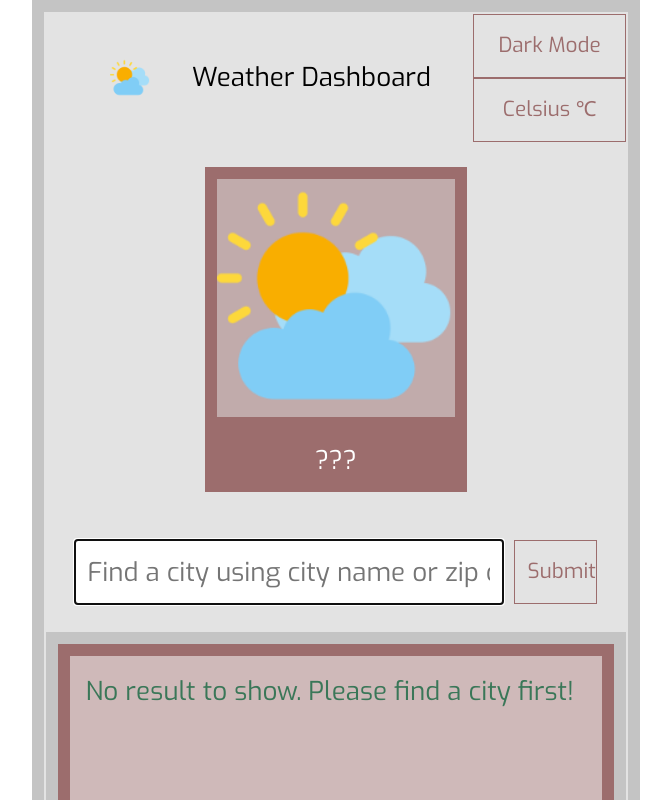
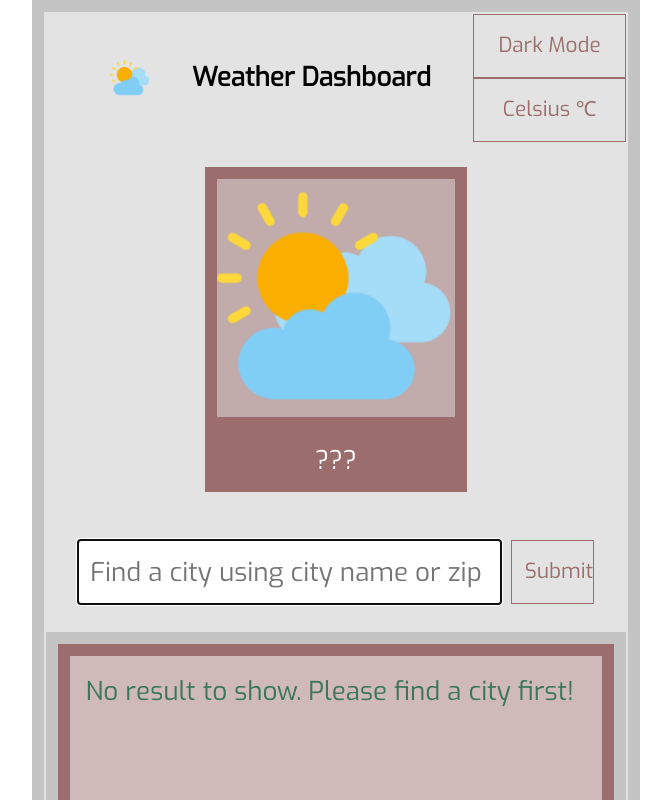
Before and after one commit to dvlprwchoi/weather-dashboard, a React (Create React App) app: page / in a window 1280 px wide. Shown: the top 800 px of the page, without its empty margins (304-975 px from the left). Built offline with nearby package versions, Linux system fonts and the light colour scheme; no server answers.

Commit message:
Bold title and input box 89 percent

```diff
--- a/src/App.css
+++ b/src/App.css
@@ -89,6 +89,7 @@ body {
   display: flex;
   justify-content: center;
   align-items: center;
+  font-weight: 800;
 }
 
 /* .theme-toggle,
@@ -173,7 +174,7 @@ body {
 }
 
 .locationInputBoxAndSubmitButton {
-  width: 90%;
+  width: 89%;
   gap: 2%;
 }
 
```
